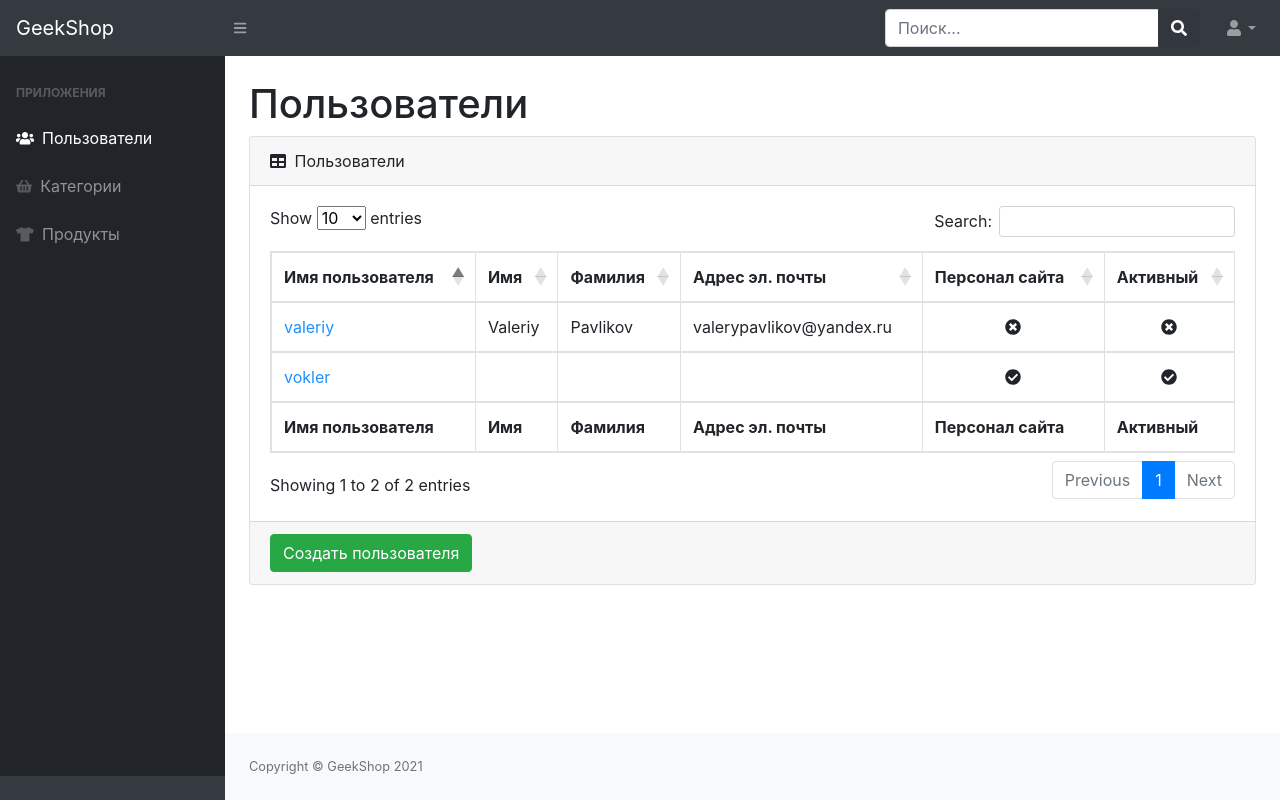
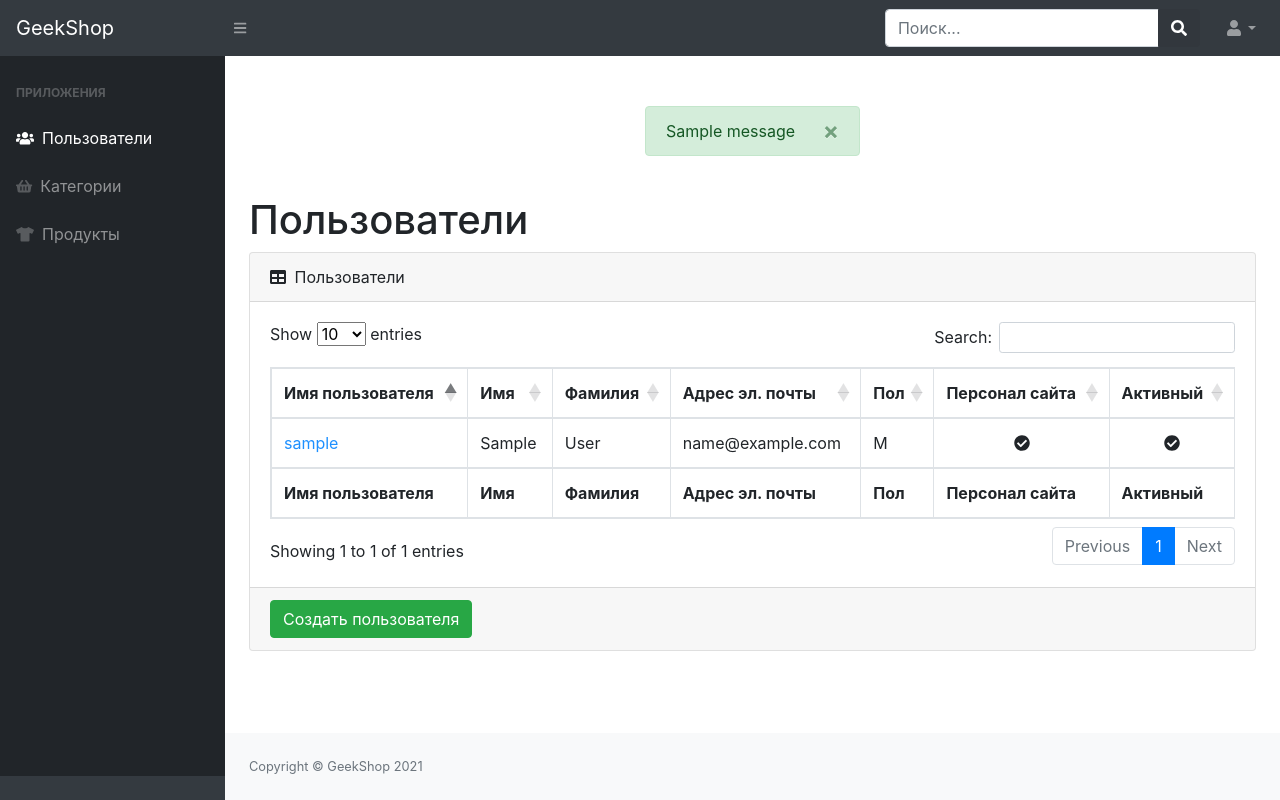
Before and after one commit to sos52rus/geekshop-server, a Django app: page /admins/users/ in a window 1280 px wide. Run offline with Django 3.2, Linux system fonts and the light colour scheme; tables that the repository leaves empty hold one stand-in row (values such as "Sample post"); one stand-in notice (Sample message) is shown; some libraries are stand-ins or nearby versions.

Commit message:
task_2 add CRUD mechanism admin

```diff
--- a/admins/templates/admins/admin-users-read.html
+++ b/admins/templates/admins/admin-users-read.html
@@ -1,6 +1,17 @@
 {% extends 'admins/base.html' %}
 
 {% block content %}
+    {% if messages or form.errors %}
+            <div class="alert alert-success  alert-dismissible fade show" role="alert"
+                 style="margin-top: 50px; align-self: center;">
+             {% for message in messages %}
+                 {{ message }}
+             {% endfor %}
+                <button type="button" class="close" data-dismiss="alert" aria-label="Close">
+                    <span aria-hidden="true">&times;</span>
+                </button>
+            </div>
+        {% endif %}
     <main>
         <div class="container-fluid">
             <h1 class="mt-4">Пользователи</h1>
@@ -18,6 +29,7 @@
                                 <th>Имя</th>
                                 <th>Фамилия</th>
                                 <th>Адрес эл. почты</th>
+                                <th>Пол</th>
                                 <th>Персонал сайта</th>
                                 <th>Активный</th>
                             </tr>
@@ -28,27 +40,35 @@
                                 <th>Имя</th>
                                 <th>Фамилия</th>
                                 <th>Адрес эл. почты</th>
+                                <th>Пол</th>
                                 <th>Персонал сайта</th>
                                 <th>Активный</th>
                             </tr>
                             </tfoot>
                             <tbody>
-                            <tr>
-                                <td><a href="#" style="color: dodgerblue">vokler</a></td>
-                                <td></td>
-                                <td></td>
-                                <td></td>
-                                <td class="text-center"><i class="fas fa-check-circle"></i></td>
-                                <td class="text-center"><i class="fas fa-check-circle"></i></td>
-                            </tr>
-                            <tr>
-                                <td><a href="admin-users-update-delete.html" style="color: dodgerblue">valeriy</a></td>
-                                <td>Valeriy</td>
-                                <td>Pavlikov</td>
-                                <td>valerypavlikov@yandex.ru</td>
-                                <td class="text-center"><i class="fas fa-times-circle"></i></td>
-                                <td class="text-center"><i class="fas fa-times-circle"></i></td>
-                            </tr>
+                            {% for user in users %}
+                                <tr>
+                                    <td><a href="{% url 'admins:admin_user_update' user.id %}" style="color: dodgerblue">{{ user.username }}</a></td>
+                                    <td>{{ user.first_name }}</td>
+                                    <td>{{ user.last_name }}</td>
+                                    <td>{{ user.email }}</td>
+                                    <td>{{ user.sex }}</td>
+                                    <td class="text-center">
+                                        {% if user.is_staff %}
+                                            <i class="fas fa-check-circle"></i>
+                                        {% else %}
+                                            <i class="fas fa-times-circle"></i>
+                                        {% endif %}
+                                    </td>
+                                    <td class="text-center">
+                                        {% if user.is_active %}
+                                            <i class="fas fa-check-circle"></i>
+                                        {% else %}
+                                            <i class="fas fa-times-circle"></i>
+                                        {% endif %}
+                                    </td>
+                                </tr>
+                            {% endfor %}
                             </tbody>
                         </table>
                     </div>
--- a/admins/templates/admins/base.html
+++ b/admins/templates/admins/base.html
@@ -36,7 +36,8 @@
             <a class="nav-link dropdown-toggle" id="userDropdown" href="#" role="button" data-toggle="dropdown"
                aria-haspopup="true" aria-expanded="false"><i class="fas fa-user fa-fw"></i></a>
             <div class="dropdown-menu dropdown-menu-right" aria-labelledby="userDropdown">
-                <a class="dropdown-item" href="{% url 'users:logout' %}">Logout</a>
+                <a class="dropdown-item" href="{% url 'users:logout' %}">Выйти</a>
+                <a class="dropdown-item" href="{% url 'index' %}">Перейти на главную страницу</a>
             </div>
         </li>
     </ul>
@@ -90,6 +91,6 @@
 <script src="https://cdnjs.cloudflare.com/ajax/libs/Chart.js/2.8.0/Chart.min.js" crossorigin="anonymous"></script>
 <script src="https://cdn.datatables.net/1.10.20/js/jquery.dataTables.min.js" crossorigin="anonymous"></script>
 <script src="https://cdn.datatables.net/1.10.20/js/dataTables.bootstrap4.min.js" crossorigin="anonymous"></script>
-<script src="../js/datatable.js"></script>
+<script src="{% static '/js/datatable.js' %}"></script>
 </body>
 </html>
--- a/admins/urls.py
+++ b/admins/urls.py
@@ -1,6 +1,8 @@
 from django.urls import path
 
-from admins.views import admin_user, admin_user_create, admin_user_delete, admin_user_update, index
+from admins.views import admin_user, admin_user_create, admin_user_delete, admin_user_update, index, \
+    admin_user_activate, admin_user_delete_is_staff, admin_user_is_staff
+
 
 app_name = 'admins'
 
@@ -9,5 +11,9 @@ urlpatterns = [
     path('users/', admin_user, name='admin_user'),
     path('users/create/', admin_user_create, name='admin_user_create'),
     path('users/update/<int:id>/', admin_user_update, name='admin_user_update'),
-    path('users/delete/<int:id>/', admin_user_delete, name='admin_user_delete')
+    path('users/delete/<int:id>/', admin_user_delete, name='admin_user_delete'),
+    path('users/activate/<int:id>/', admin_user_activate, name='admin_user_activate'),
+    path('users/is_staff/<int:id>/', admin_user_is_staff, name='admin_user_is_staff'),
+    path('users/delete_is_staff/<int:id>/', admin_user_delete_is_staff, name='admin_user_delete_is_staff'),
+
 ]
--- a/admins/views.py
+++ b/admins/views.py
@@ -1,4 +1,9 @@
-from django.shortcuts import render
+from django.shortcuts import render, HttpResponseRedirect
+from django.contrib import messages
+from django.urls import reverse
+
+from users.models import User
+from admins.forms import UserAdminCreateForm, UserAdminProfileForm
 
 
 def index(request):
@@ -6,16 +11,71 @@ def index(request):
 
 
 def admin_user(request):
-    return render(request, 'admins/admin-users-read.html')
+    users = User.objects.all()
+    context = {
+        'title': 'Geekshop - пользователи',
+        'users': users,
+    }
+    return render(request, 'admins/admin-users-read.html', context)
 
 
 def admin_user_create(request):
-    return render(request, 'admins/admin-users-create.html')
+    if request.method == 'POST':
+        form = UserAdminCreateForm(data=request.POST, files=request.FILES)
+        if form.is_valid():
+            form.save()
+            messages.success(request, 'Пользователь успешно создан.')
+            return HttpResponseRedirect(reverse('admins:admin_user'))
+        else:
+            print(form.errors)
+    else:
+        form = UserAdminCreateForm()
+    context = {
+        'title': 'Админ - регистрация пользователей',
+        'form': form,
+    }
+    return render(request, 'admins/admin-users-create.html', context)
 
 
-def admin_user_delete(request):
-    pass
+def admin_user_delete(request, id):
+    user = User.objects.get(id=id)
+    user.is_active = False
+    user.save()
+    return HttpResponseRedirect(reverse('admins:admin_user'))
 
 
-def admin_user_update(request):
-    return render(request, 'admins/admin-users-update-delete.html')
+def admin_user_update(request, id):
+    selected_user = User.objects.get(id=id)
+    if request.method == 'POST':
+        form = UserAdminProfileForm(data=request.POST, files=request.FILES, instance=selected_user)
+        if form.is_valid():
+            form.save()
+            messages.success(request, 'Данные успешно обновлены')
+            return HttpResponseRedirect(reverse('admins:admin_user'))
+    else:
+        form = UserAdminProfileForm(instance=selected_user)
+    context = {'title': 'Админ - Редактирование пользователя',
+               'form': form,
+               'selected_user': selected_user}
+    return render(request, 'admins/admin-users-update-delete.html', context)
+
+
+def admin_user_activate(request, id):
+    user = User.objects.get(id=id)
+    user.is_active = True
+    user.save()
+    return HttpResponseRedirect(reverse('admins:admin_user'))
+
+
+def admin_user_is_staff(request, id):
+    user = User.objects.get(id=id)
+    user.is_staff = True
+    user.save()
+    return HttpResponseRedirect(reverse('admins:admin_user'))
+
+
+def admin_user_delete_is_staff(request, id):
+    user = User.objects.get(id=id)
+    user.is_staff = False
+    user.save()
+    return HttpResponseRedirect(reverse('admins:admin_user'))
```
Also changed, not shown: admins/forms.py (added, +17 -0 lines), admins/templates/admins/admin-users-create.html (+35 -19 lines), admins/templates/admins/admin-users-update-delete.html (+55 -17 lines).
